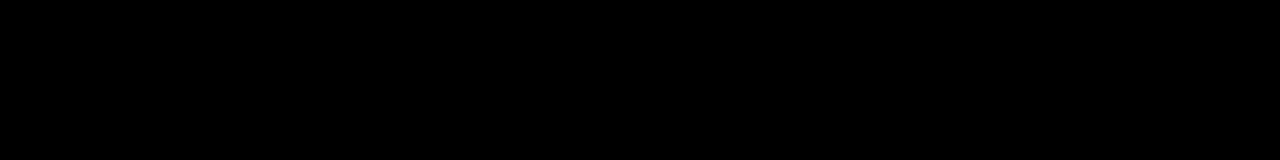
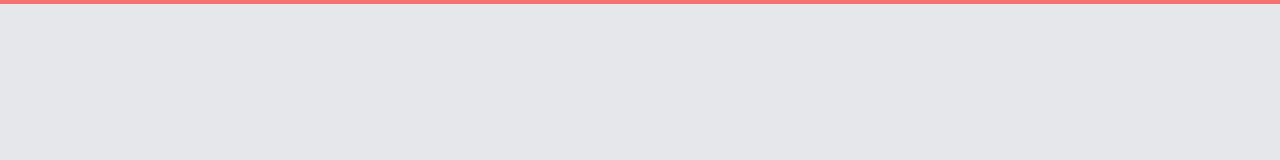
Before and after one commit to ahmadXtn/tail-portfolio, a website built with Parcel: page src/index.html in a window 1280 px wide. Built offline with nearby package versions, Linux system fonts and the light colour scheme.

Commit message:
test : tailwindcss fonctionnalities

```diff
--- a/src/assets/css/main.css
+++ b/src/assets/css/main.css
@@ -1,3 +1,8 @@
+@tailwind base;
+@tailwind components;
+@tailwind utilities;
+
+
 body{
-    background: #000;
+    @apply bg-gray-200 border-2 border-red-400
 }
```
